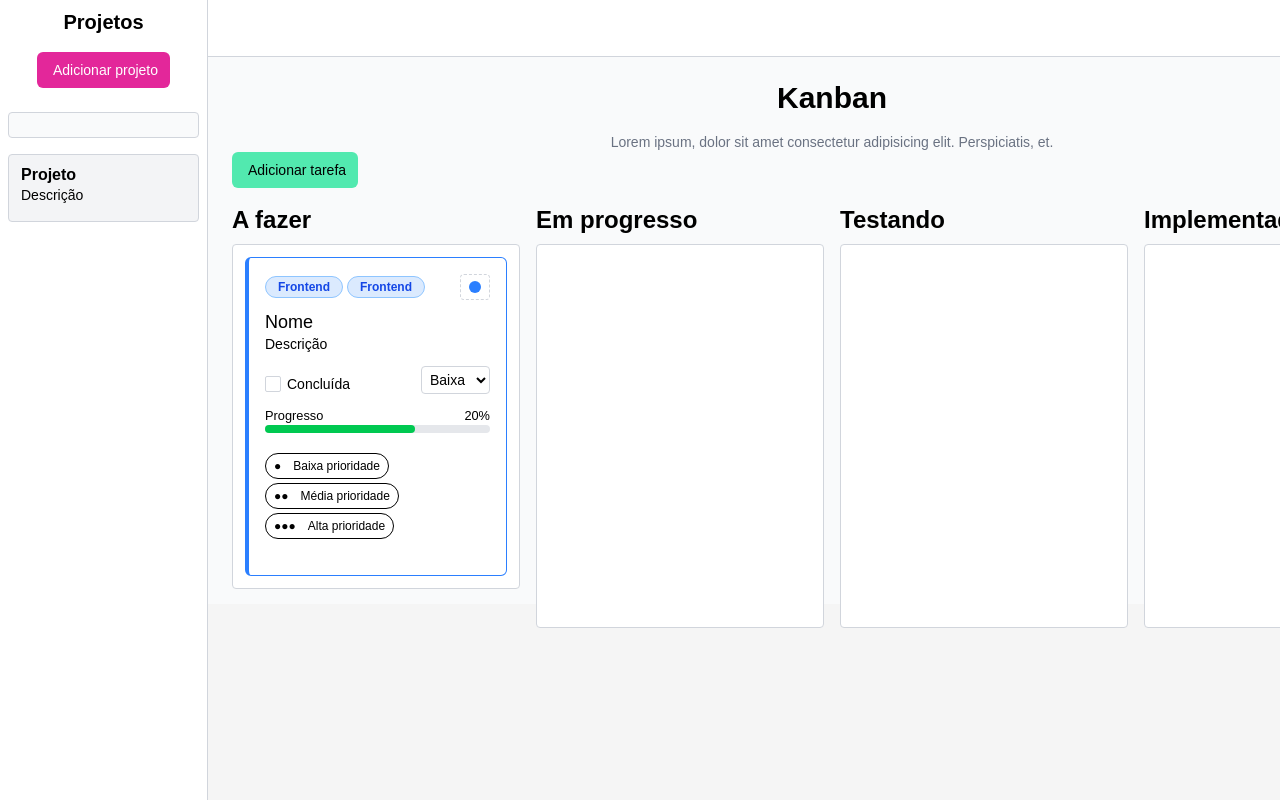
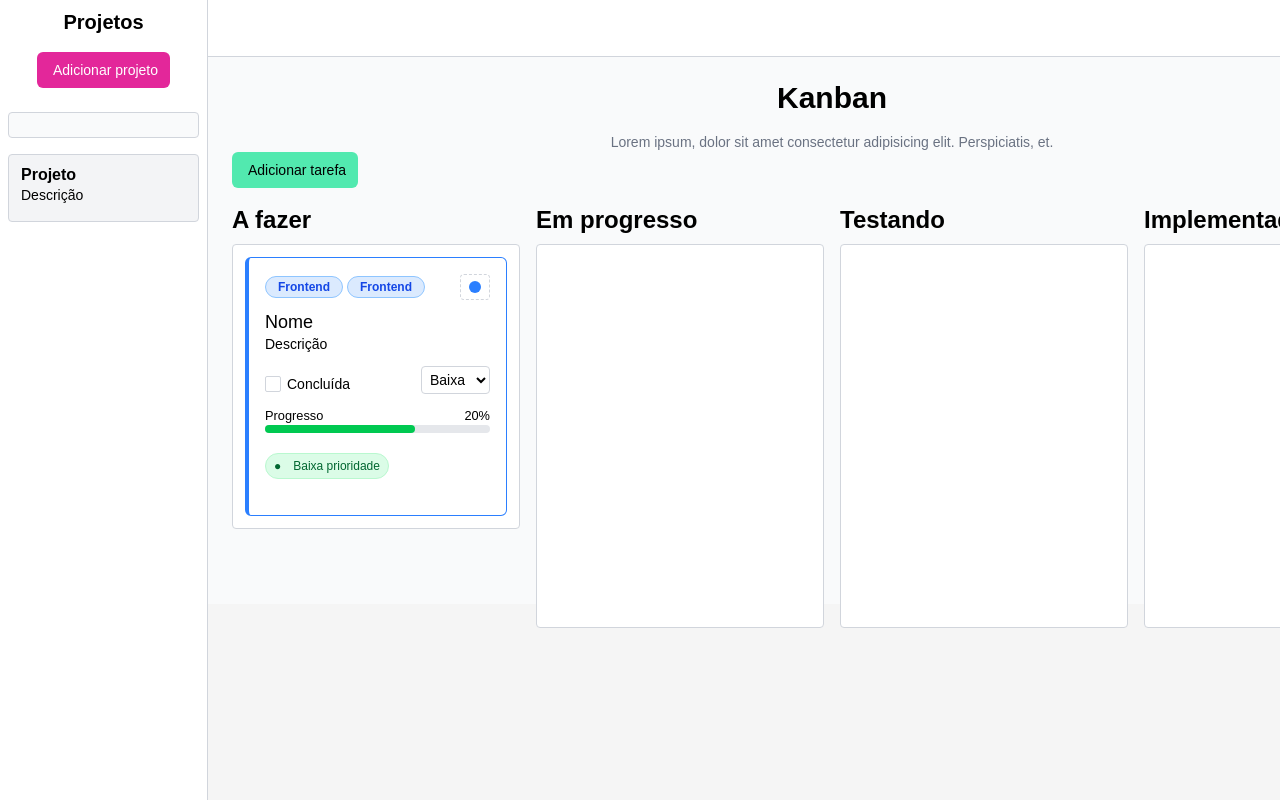
Before and after one commit to marcelosarinho/kanban, a React (Vite) app in the folder frontend/: page / in a window 1280 px wide. Shown: the top 800 px of the page. Built offline with nearby package versions, Linux system fonts and the light colour scheme; some icons are missing; a web font is replaced by a local one.

Commit message:
feat: rendering priority badge based on priority prop

```diff
--- a/frontend/src/components/Task.tsx
+++ b/frontend/src/components/Task.tsx
@@ -50,7 +50,7 @@ export default function Task() {
     </div>
 
     <div className="my-5 flex justify-between">
-      <TaskPriorityBadge />
+      <TaskPriorityBadge priority="low"/>
       <button className="flex items-center cursor-pointer p-1 rounded-full hover:bg-gray-200 transition-colors">
         <i className="ph-bold ph-chat"></i>
       </button>
--- a/frontend/src/components/TaskPriorityBadge.tsx
+++ b/frontend/src/components/TaskPriorityBadge.tsx
@@ -13,15 +13,21 @@ export default function TaskPriorityBadge(props: TaskPriorityBadgeProps) {
 
   return (
     <div className="flex flex-wrap gap-1">
+      {priority === 'low' && (
         <div className={`${variants[priority]} inline-flex items-center gap-1 px-2 py-1 rounded-full text-xs font-medium border transition-colors w-fit`}>
           <span className="text-xs mr-2">●</span> Baixa prioridade
         </div>
+      )}
+      {priority === 'medium' && (
         <div className={`${variants[priority]} inline-flex items-center gap-1 px-2 py-1 rounded-full text-xs font-medium border transition-colors w-fit`}>
           <span className="text-xs mr-2">●●</span> Média prioridade
         </div>
+      )}
+      {priority === 'high' && (
         <div className={`${variants[priority]} inline-flex items-center gap-1 px-2 py-1 rounded-full text-xs font-medium border transition-colors w-fit`}>
           <span className="text-xs mr-2">●●●</span> Alta prioridade
         </div>
+      )}
     </div>
   )
 }
```
Lines whose indentation alone changed are shown as unchanged.
